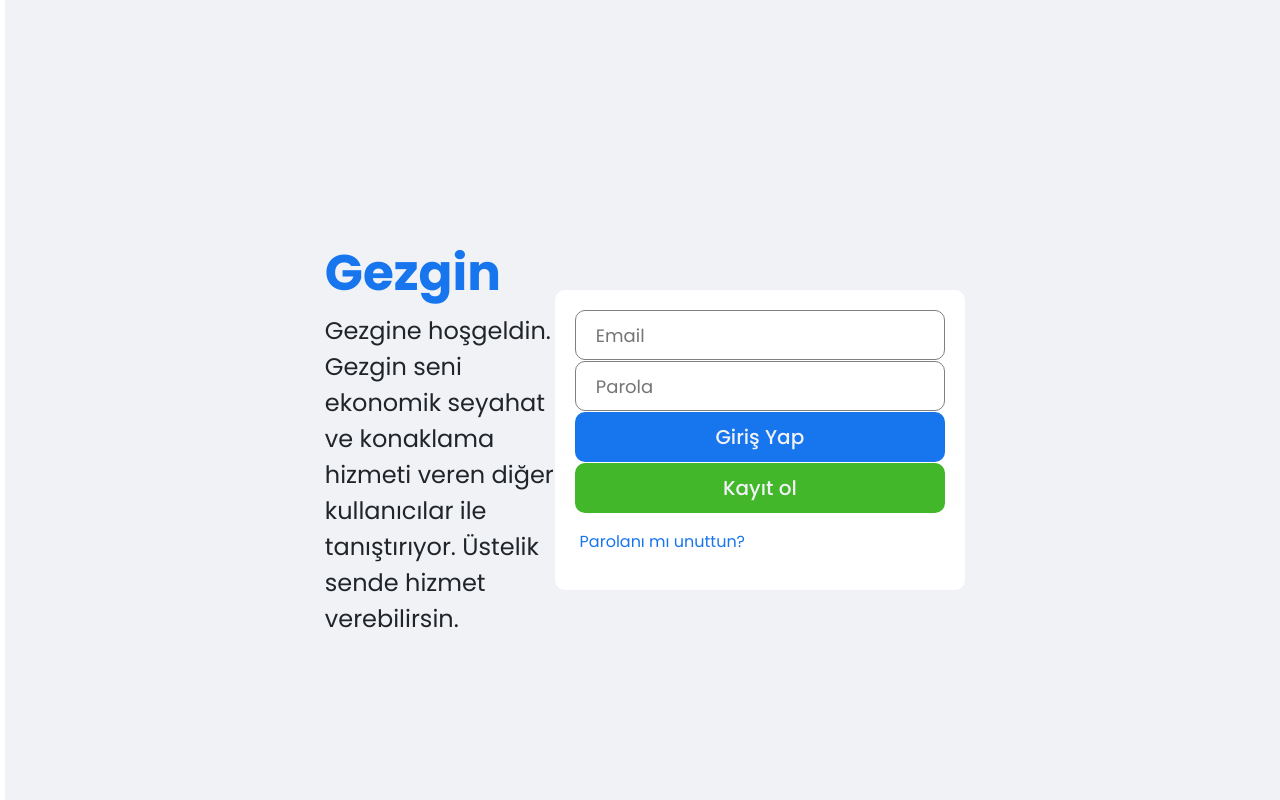
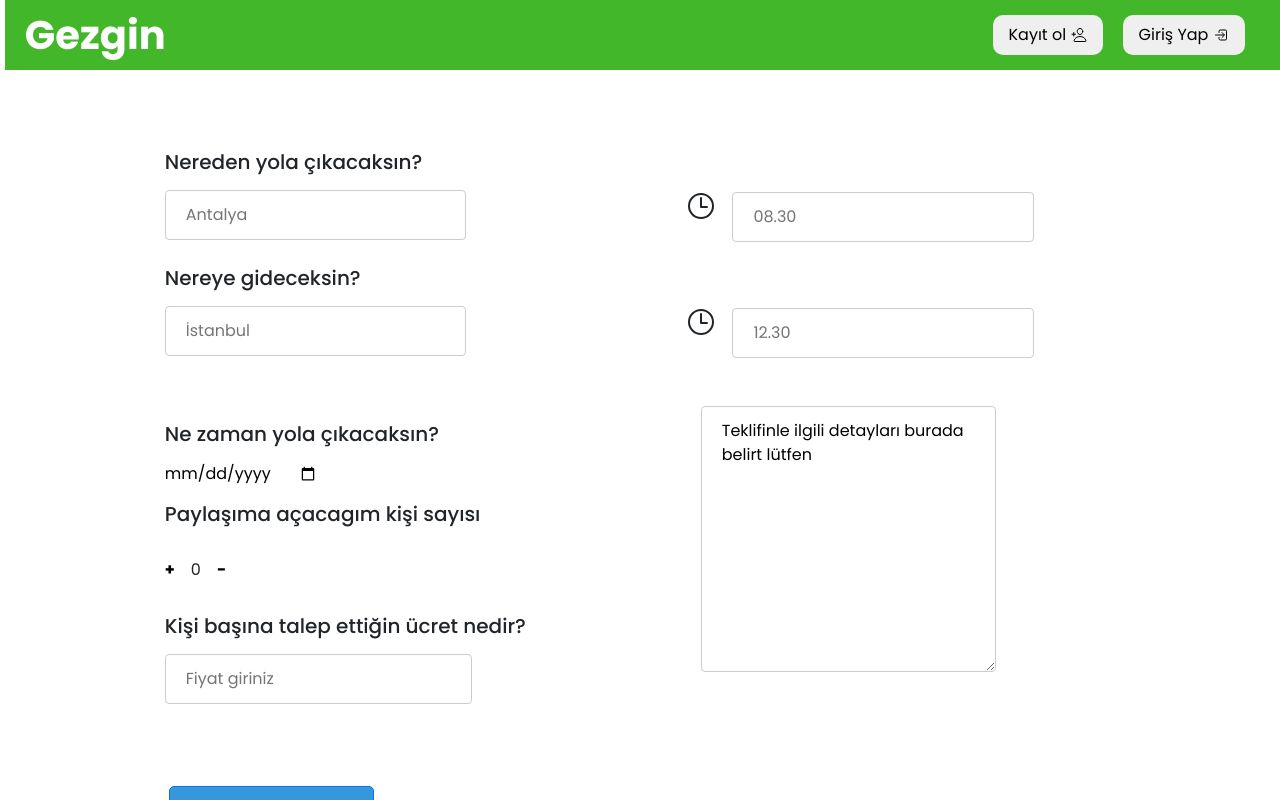
Before and after one commit to KaanSuner/gezgin, a React (Create React App) app in the folder client/: page / in a window 1280 px wide. Shown: the top 800 px of the page. Built offline with nearby package versions, Linux system fonts and the light colour scheme.

Commit message:
share travel and share accomodation pages created

```diff
--- a/client/src/App.js
+++ b/client/src/App.js
@@ -9,13 +9,15 @@ import TravelOrAccomodation from "./pages/TravelOrAccomodation/TravelOrAccomodat
 import { AuthContext } from "./context/AuthContext.js";
 import { useContext } from "react";
 import Forgot from "./pages/ForgotPassword/ForgotPassword.jsx"
+import ShareAccomodation from "./pages/shareAcc/ShareAcc.jsx"
+import ShareTravel from "./pages/ShareTravel/ShareTravel.jsx"
 
 function App() {
   const { user } = useContext(AuthContext);
   return (
     <BrowserRouter>
       <Routes>
-        <Route exact path="/" element={user?<TravelOrAccomodation />:<Login />}></Route>
+        <Route exact path="/" element={user?<TravelOrAccomodation />:<ShareTravel />}></Route>
         <Route path="/accomodation" element={user?<WelcomeHouse />:<Login />}></Route>
         <Route path="/travel" element={user?<WelcomeCar />:<Login />}></Route>
         <Route path="/login" element={user? <Navigate to="/"/> :<Login />}></Route>
--- /dev/null
+++ b/client/src/pages/ShareTravel/ShareTravel.css
@@ -0,0 +1,30 @@
+.tarih{
+    width: 30rem;
+    margin: 1rem;
+}
+.shareAcc{
+    margin: 5rem;
+    padding-right: 3rem;
+    padding-left: 4rem;
+}
+h5{
+    margin: 1rem;
+}
+.count{
+    margin: 1rem;
+}
+.inputShare{
+    margin-left: 1rem;
+    border: 1px solid #ccc;
+    display: inline-block;
+    border-radius: 4px;
+    box-sizing: border-box;
+    width: 60%;
+    padding: 12px 20px;
+}
+.butonShare{
+    width: 20%;
+}
+.iconShare{
+    margin: 50px;
+}
--- /dev/null
+++ b/client/src/pages/ShareTravel/ShareTravel.jsx
@@ -0,0 +1,78 @@
+import "./ShareTravel.css";
+import Navbar from "../../components/navbar/Navbar";
+
+import  { useState, useEffect } from "react";
+export default function ShareAcc() {
+
+    const [date, setDate] = useState([
+        {
+          startDate: new Date(),
+          key: "selection",
+        },
+      ]);
+
+    const [count ,setCount] = useState(0)
+    const arttır = () => {
+        setCount(count + 1 );
+    };
+    const azalt = () => {
+        if(count === 0) {
+            return;
+        }
+        setCount(count-1);
+    };
+
+    return(
+        <>
+        <Navbar/>
+        <div className="container shareAcc ">
+            <div className="row">
+                <h5>Nereden yola çıkacaksın?</h5>
+                <div className="col">
+                    <input className="inputShare" placeholder="Antalya"></input>
+                </div>
+                <div className="col">
+                    <span>
+                        <ion-icon size="large" className="iconShare" name="time-outline"></ion-icon>
+                        <input className="inputShare" placeholder="08.30"></input>
+                    </span>
+
+                </div>
+            </div>
+            <br />
+            <div className="row">
+                <h5>Nereye gideceksin?</h5>
+                <div className="col">
+                    <input className="inputShare" placeholder="İstanbul"></input>
+                </div>
+                <div className="col">
+                    <ion-icon size="large" className="iconShare" name="time-outline"></ion-icon>
+                    <input className="inputShare" placeholder="12.30"></input>
+                </div>
+            </div>
+            <br /><br />
+            <div className="row">
+                <div className="col">
+                    <h5>Ne zaman yola çıkacaksın?</h5>
+                    <div className="tarih">
+                        <input type="date" onChange={e=>setDate(e.target.value )}/>
+                    </div>
+                    <span>
+                        <h5>Paylaşıma açacagım kişi sayısı</h5>
+                        <button className="plus count" onClick={arttır}><strong>+</strong></button>{count}<button className="minus count" onClick={azalt}><strong>-</strong></button>
+                    </span>
+                    <h5>Kişi başına talep ettiğin ücret nedir?</h5>
+                    <input className="inputShare" placeholder="Fiyat giriniz"></input><br /><br />
+                </div>
+                <div className="col">
+                    <textarea className="inputShare" rows = "10" cols = "60" name = "description">
+                        Teklifinle ilgili detayları burada belirt lütfen
+                    </textarea><br/>
+                </div>
+            </div>
+            <br /><br />
+            <button className="btn btn-primary butonShare">Teklifi Yayınla</button>
+        </div>
+        </>
+    )
+}
--- /dev/null
+++ b/client/src/pages/shareAcc/ShareAcc.css
@@ -0,0 +1,27 @@
+.tarih{
+    width: 30rem;
+    margin: 1rem;
+}
+.shareAcc{
+    margin: 5rem;
+    padding-right: 3rem;
+    padding-left: 4rem;
+}
+h5{
+    margin: 1rem;
+}
+.count{
+    margin: 1rem;
+}
+.inputShare{
+    margin-left: 1rem;
+    border: 1px solid #ccc;
+    display: inline-block;
+    border-radius: 4px;
+    box-sizing: border-box;
+    width: 100%;
+    padding: 12px 20px;
+}
+.butonShare{
+    width: 20%;
+}
--- /dev/null
+++ b/client/src/pages/shareAcc/ShareAcc.jsx
@@ -0,0 +1,57 @@
+import "./ShareAcc.css";
+import Navbar from "../../components/navbar/Navbar";
+
+import  { useState, useEffect } from "react";
+export default function ShareAcc() {
+
+    const [date, setDate] = useState([
+        {
+          startDate: new Date(),
+          key: "selection",
+        },
+      ]);
+
+    const [count ,setCount] = useState(0)
+    const arttır = () => {
+        setCount(count + 1 );
+    };
+    const azalt = () => {
+        if(count === 0) {
+            return;
+        }
+        setCount(count-1);
+    };
+
+    return(
+        <>
+        <Navbar/>
+        <div className="container shareAcc ">
+            <h5>Konaklamanı hangi tarihler arasında paylaşacaksın?</h5>
+            <div className="row tarih">
+                <div className="col">
+                    <input type="date" onChange={e=>setDate(e.target.value )}/>
+                </div>
+                <div className="col">
+                    <input type="date" onChange={e=>setDate(e.target.value )}/>
+                </div>
+            </div>
+            <span><h5>Paylaşıma açacagım kişi sayısı</h5><button className="plus count" onClick={arttır}><strong>+</strong></button>{count}<button className="minus count" onClick={azalt}><strong>-</strong></button></span>
+            <div className="row">
+                <div className="col">
+                    <h5>Kişi başına talep ettiğin ücret nedir?</h5>
+                    <input className="inputShare" placeholder="Fiyat giriniz"></input><br /><br />
+                    <h5>Sen neredesin?</h5>
+                    <input className="inputShare" placeholder="Konum giriniz"></input>
+                </div>
+                <div className="col">
+                    <textarea className="inputShare" rows = "10" cols = "60" name = "description">
+                        Teklifinle ilgili detayları burada belirt lütfen
+                    </textarea><br/>
+                </div>
+            </div>
+            <br /><br />
+            <button className="btn btn-primary butonShare">Teklifi Yayınla</button>
+        </div>
+        </>
+    )
+}
```
